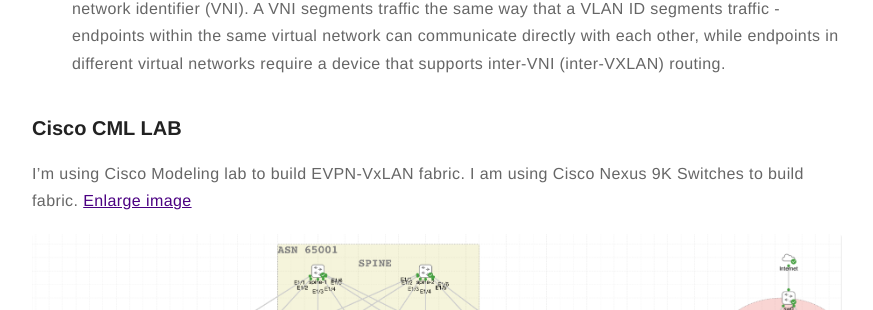
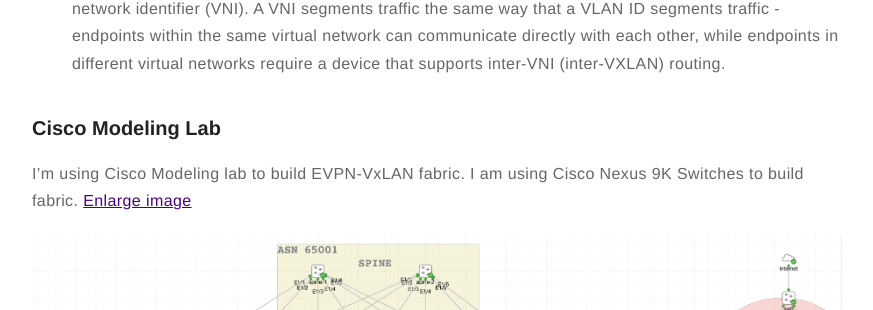
Before and after one commit to satishdotpatel/satishdotpatel.github.io, a Jekyll site: the page built from _posts/2023-07-24-bgp-evpn-vxlan-in-datacenter.markdown, in a window 1280 px wide and 900 px high, scrolled down 894 px. Shown: the part 143-453 px from the top of the window, without its empty margins (203-1076 px from the left). Built offline with Jekyll 4.4.1, drawn with Linux system fonts in a browser that asks for light colours; comment, search, counter and statistics services are not loaded.

```diff
--- a/_posts/2023-07-24-bgp-evpn-vxlan-in-datacenter.markdown
+++ b/_posts/2023-07-24-bgp-evpn-vxlan-in-datacenter.markdown
@@ -32,7 +32,7 @@
 * In a VXLAN overlay network, each Layer 2 subnet or segment is uniquely identified by a virtual network identifier (VNI). A VNI segments traffic the same way that a VLAN ID segments traffic - endpoints within the same virtual network can communicate directly with each other, while endpoints in different virtual networks require a device that supports inter-VNI (inter-VXLAN) routing.
 
 
-### Cisco CML LAB
+### Cisco Modeling Lab
 
 I'm using Cisco Modeling lab to build EVPN-VxLAN fabric. I am using Cisco Nexus 9K Switches to build fabric. [Enlarge image](https://user-images.githubusercontent.com/10041875/256011691-5bbe697f-217f-4759-b0cc-6818016906ac.png)
 
```
